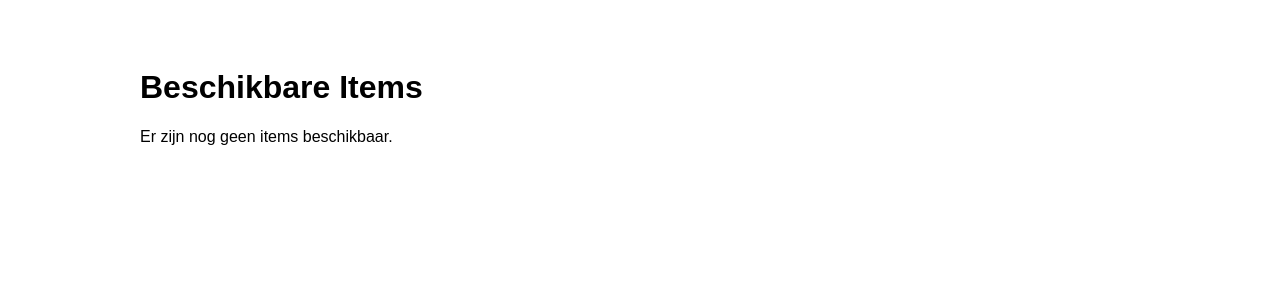
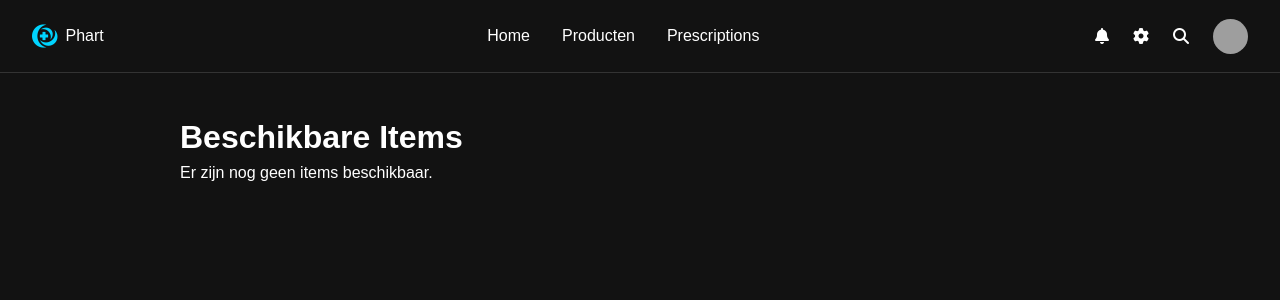
Before and after one commit to TijnvElburg07/Phart, a PHP site: page /items.php in a window 1280 px wide. Shown: the top 300 px of the page. Run offline with PHP 8.4, Linux system fonts and the light colour scheme; the visitor is signed in with stand-in values (Sample User, id 1); data that the repository does not hold is empty; grey boxes are pictures that could not be loaded.

Commit message:
items style

```diff
--- a/items.php
+++ b/items.php
@@ -22,6 +22,8 @@ try {
 <head>
     <meta charset="UTF-8">
     <title>Itemoverzicht</title>
+    <link rel="stylesheet" href="css/main.css">
+    <link rel="stylesheet" href="https://cdnjs.cloudflare.com/ajax/libs/font-awesome/6.4.0/css/all.min.css">
     <style>
         body {
             font-family: Arial, sans-serif;
@@ -66,6 +68,26 @@ try {
     </style>
 </head>
 <body>
+<header class="header">
+        <div style="display: flex; align-items: center;">
+            <div class="logo">
+                <i class='fab fa-medrt' id="icon"></i>
+            </div>
+            <span>Phart</span>
+        </div>
+        <nav class="nav">
+            <a href="index.php" class="nav-item">Home</a>
+            <a href="search.php" class="nav-item">Producten</a>
+            <a href="prescription.php" class="nav-item ">Prescriptions</a>
+        </nav>
+        </div>
+        <div class="header-right">
+            <i class="fas fa-bell"></i>
+            <i class="fas fa-cog"></i>
+            <i class="fas fa-search"></i>
+            <img src="/placeholder.svg?height=35&width=35" alt="Profile" class="profile">
+        </div>
+    </header>
 
 <div class="container">
     <h1>Beschikbare Items</h1>
```
